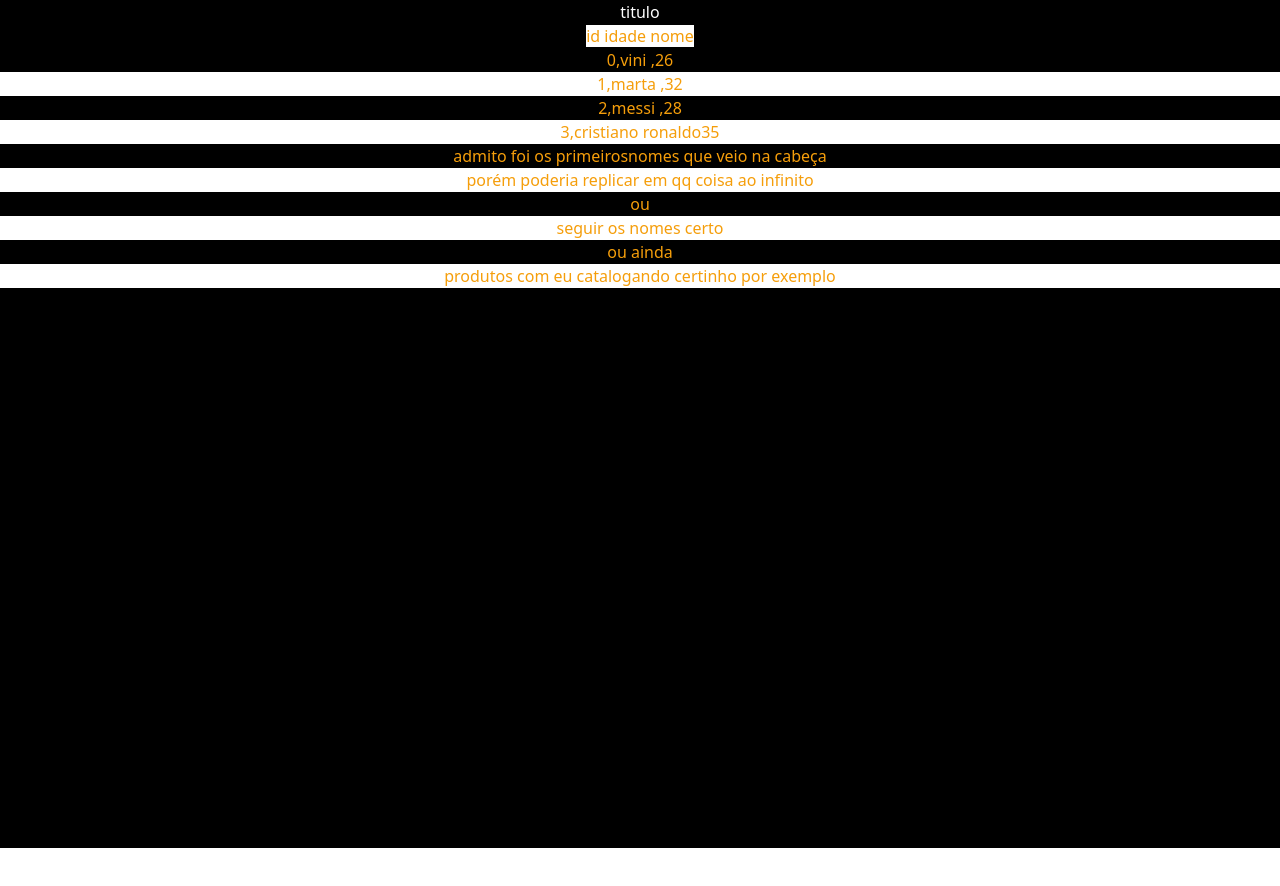
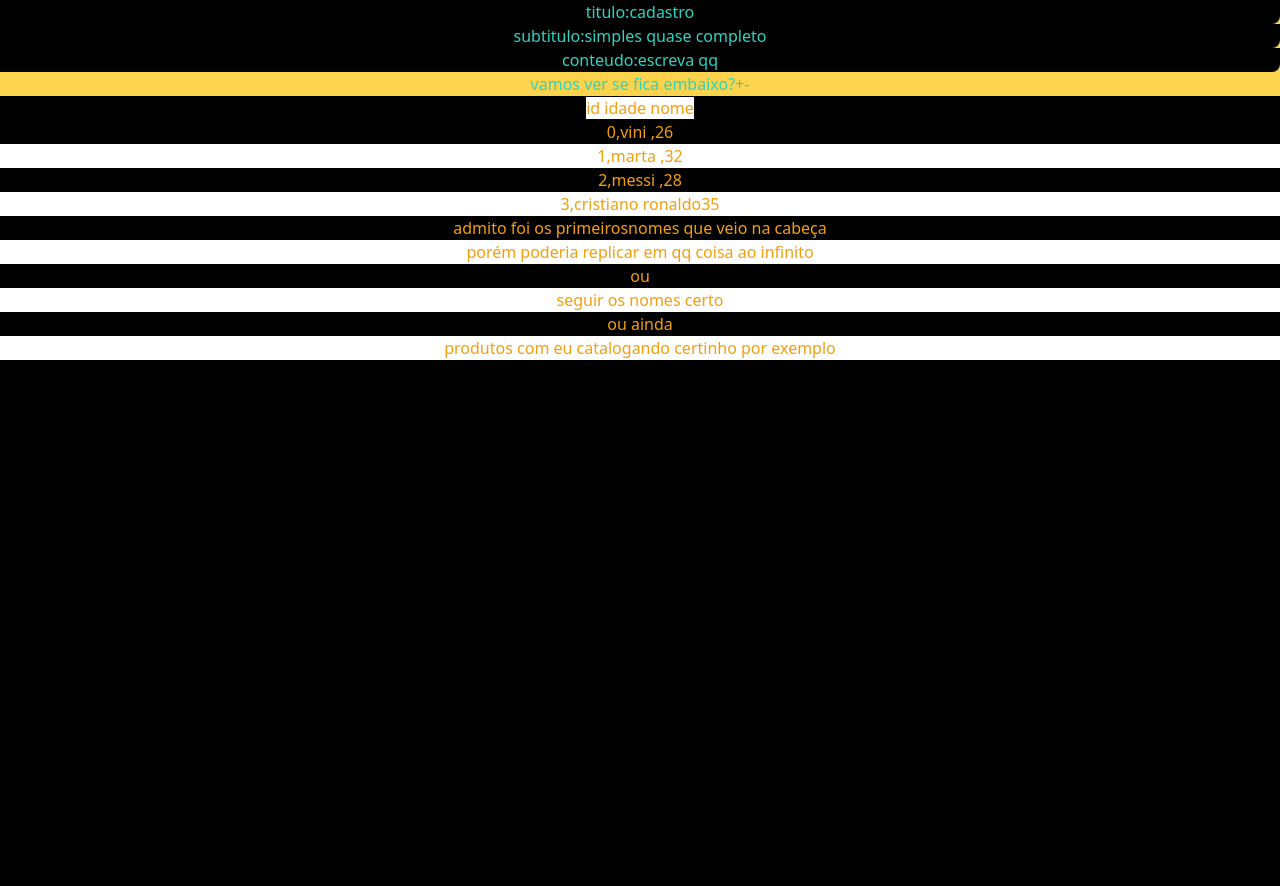
Before and after one commit to viniciusgit2/base, a Next.js app: page /users/Tabela in a window 1280 px wide. Shown: the top 886 px of the page. Before the commit the page ends 848 px from the top, so only its background shows below. Built offline with nearby package versions, Linux system fonts and the light colour scheme.

Commit message:
extremente perto de concluir

```diff
--- a/pages/Formulario.tsx
+++ b/pages/Formulario.tsx
@@ -1,7 +1,11 @@
 import { useState } from "react";
 import Cliente from "./Cliente";
 import Entrada from "./Entrada";
+interface Formulario{
+    cliente:Cliente
+cancelado():()=> void
 
+}
 export default function Formulario (){
 
     return(
--- a/pages/Titulo.tsx
+++ b/pages/Titulo.tsx
@@ -1,5 +1,9 @@
 export default function Titulo(){
 
 
-    return <legend className="text-white rounded-br-lg justify-center">titulo</legend>
+    return<div className="bg-gradient-to-br bg-amber-300"> <legend className="text-teal-400 rounded-br-lg justify-center bg-black">titulo:cadastro</legend>
+<legend className="text-teal-400 rounded-br-lg justify-center bg-black">subtitulo:simples quase completo</legend>
+<legend className="text-teal-400 rounded-br-lg justify-center bg-black">conteudo:escreva qq</legend>
+<footer className="text-teal-400 rounded-br-l">vamos ver se fica embaixo?+-</footer>
+   </div>
     }
--- a/pages/index.tsx
+++ b/pages/index.tsx
@@ -1,15 +1,14 @@
 import Link from "next/link";
+import { useState } from "react";
 import Layout from "../components/Layout";
-import Cliente from "./Cliente";
-import Tabela from "./users/Tabela";
-import { useState } from "react";
-import Formulario from "./Formulario";
-import button from "./users/Button";
+import Titulo from "./Titulo";
 export function IndexPage() {
+  const[visivel,setvisivel]=useState<'Tabela' |'Formulario'>("Tabela")
   return (
     <Layout title="Home | Next.js + TypeScript Example">
       <div className="text-neutral-500">hello </div>
-
+      {visivel==='Tabela'}
+<>
       <div className="bg-black border-r-emerald-500 text-red-700">
         {" "}
         <Link href="/Cliente">Cliente</Link>
@@ -23,10 +22,15 @@ export function IndexPage() {
 
         <Link href="Formulario">Formulario</Link>
       </div>
+      <div className="bg-black border-r-emerald-500 text-red-700">
+
+        <Link href="Titulo">Titulo</Link>
+      </div>
       <div>
-        <button className="bg-emerald-600 text to-white px-4 py-2 rounded-md " />{" "}
+        <button className="bg-emerald-600 text to-white px-4 py-2 rounded-md "onClick={()=>setvisivel("Formulario")} />
         por enquanto falso botao
       </div>
+      </>
       </Layout>
 
   );
--- a/tailwind.config.js
+++ b/tailwind.config.js
@@ -10,6 +10,7 @@ module.exports = {
       '*bg-',
       '*from-*',
       '*to-',
+      '*via-',
     ]
   }
 
--- a/tsconfig.json
+++ b/tsconfig.json
@@ -1,6 +1,6 @@
 {
   "compilerOptions": {
-    "target": "es5",
+    "target": "ESNext",
     "lib": [
       "dom",
       "dom.iterable",
```
Also changed, not shown: package.json (+9 -9 lines), 1 other file (tests, documents, lock files or other folders).
